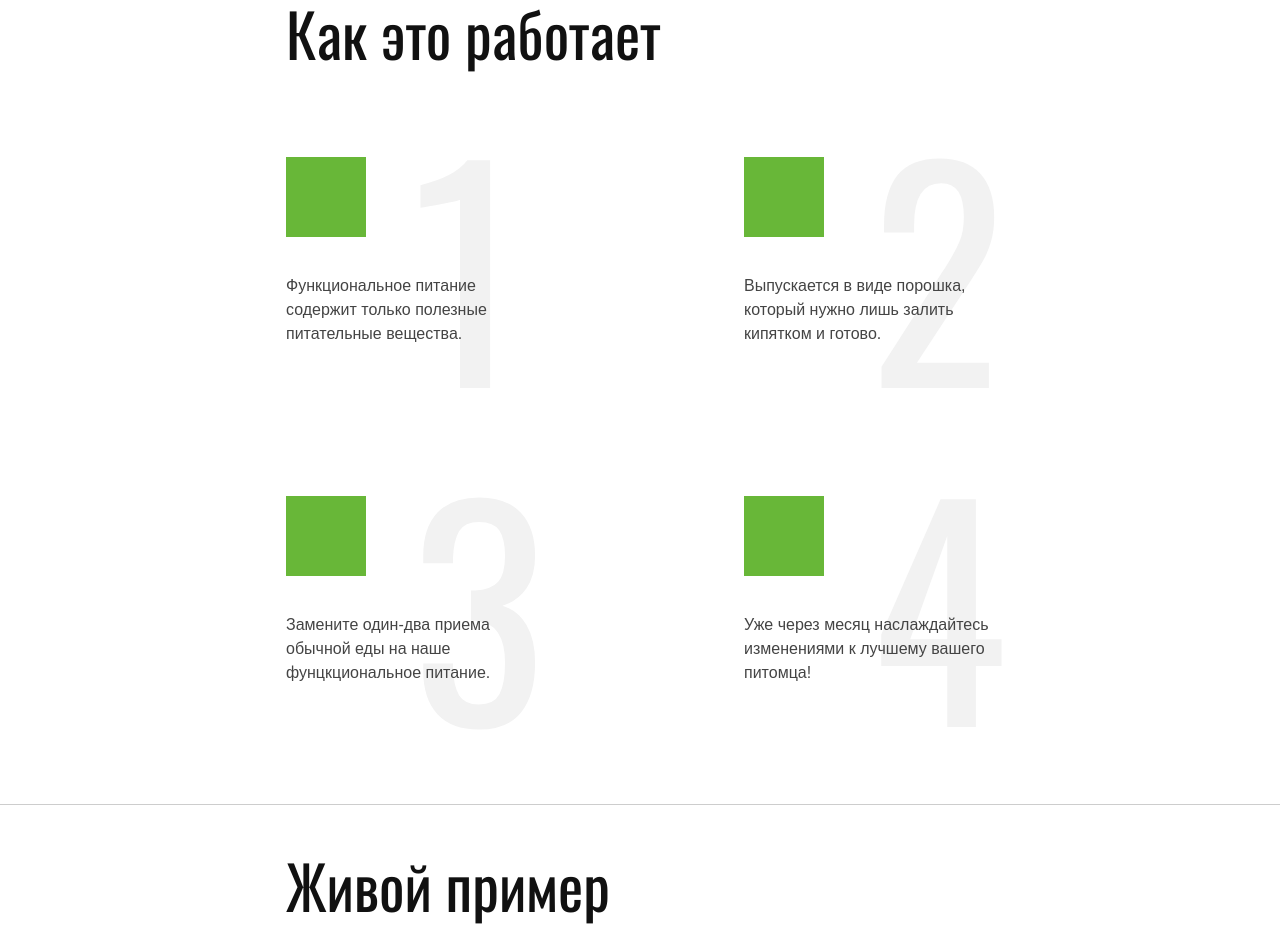
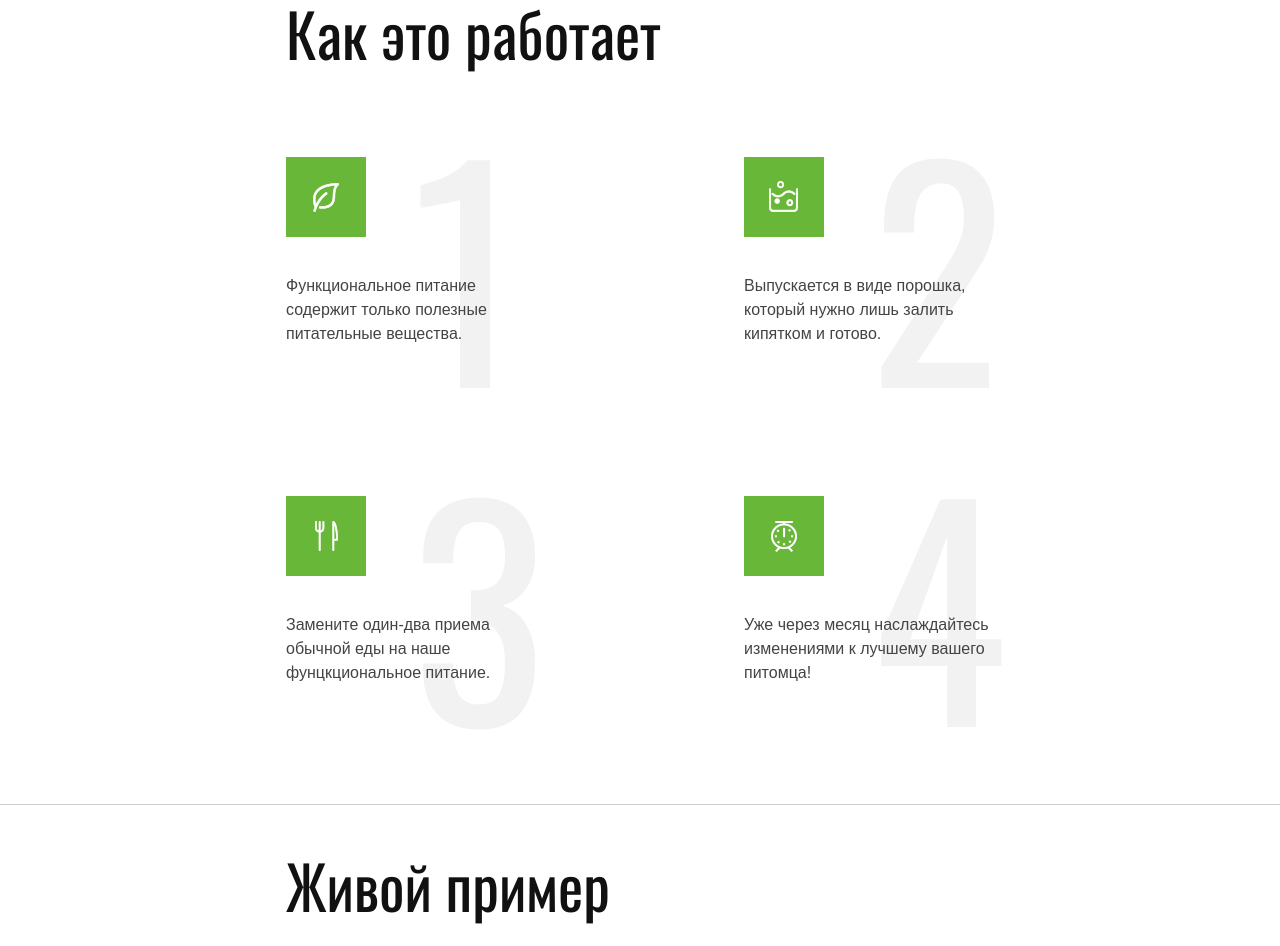
Before and after one commit to pipols/164805-cat-energy-17, a website: page source/index.html in a window 1280 px wide. Shown: the part 1780-2726 px from the top of the page. Drawn offline with nearby package versions, Linux system fonts and the light colour scheme; files that its build step writes are made by us from their sources.

Commit message:
добавил иконки в блок advantages

```diff
--- a/source/index.html
+++ b/source/index.html
@@ -89,10 +89,10 @@
       <section class="advantages">
         <h2 class="advantages__title">Как это работает</h2>
         <ul class="advantages__list">
-          <li class="advantages__item">Функциональное питание содержит только полезные питательные вещества.</li>
-          <li class="advantages__item">Выпускается в виде порошка, который нужно лишь залить кипятком и готово.</li>
-          <li class="advantages__item">Замените один-два приема обычной еды на наше фунцкциональное питание.</li>
-          <li class="advantages__item">Уже через месяц наслаждайтесь изменениями к лучшему вашего питомца!</li>
+          <li class="advantages__item advantages__item--leaf">Функциональное питание содержит только полезные питательные вещества.</li>
+          <li class="advantages__item advantages__item--powder">Выпускается в виде порошка, который нужно лишь залить кипятком и готово.</li>
+          <li class="advantages__item advantages__item--dining">Замените один-два приема обычной еды на наше фунцкциональное питание.</li>
+          <li class="advantages__item advantages__item--clock">Уже через месяц наслаждайтесь изменениями к лучшему вашего питомца!</li>
         </ul>
       </section>
 
--- a/source/less/block/advantages.less
+++ b/source/less/block/advantages.less
@@ -70,6 +70,33 @@
     width: 60px;
     height: 60px;
     background-color: @main-color;
+    background-repeat: no-repeat;
+    background-position: center center;
+    background-size: 50px;
+  }
+
+  &--leaf {
+    &::before {
+      background-image: url("../img/advantage-leaf@1x.png");
+    }
+  }
+
+  &--powder {
+    &::before {
+      background-image: url("../img/advantage-powder@1x.png");
+    }
+  }
+
+  &--dining {
+    &::before {
+      background-image: url("../img/advantage-dining@1x.png");
+    }
+  }
+
+  &--clock {
+    &::before {
+      background-image: url("../img/advantage-clock@1x.png");
+    }
   }
 
   @media @tablet-width {
```
